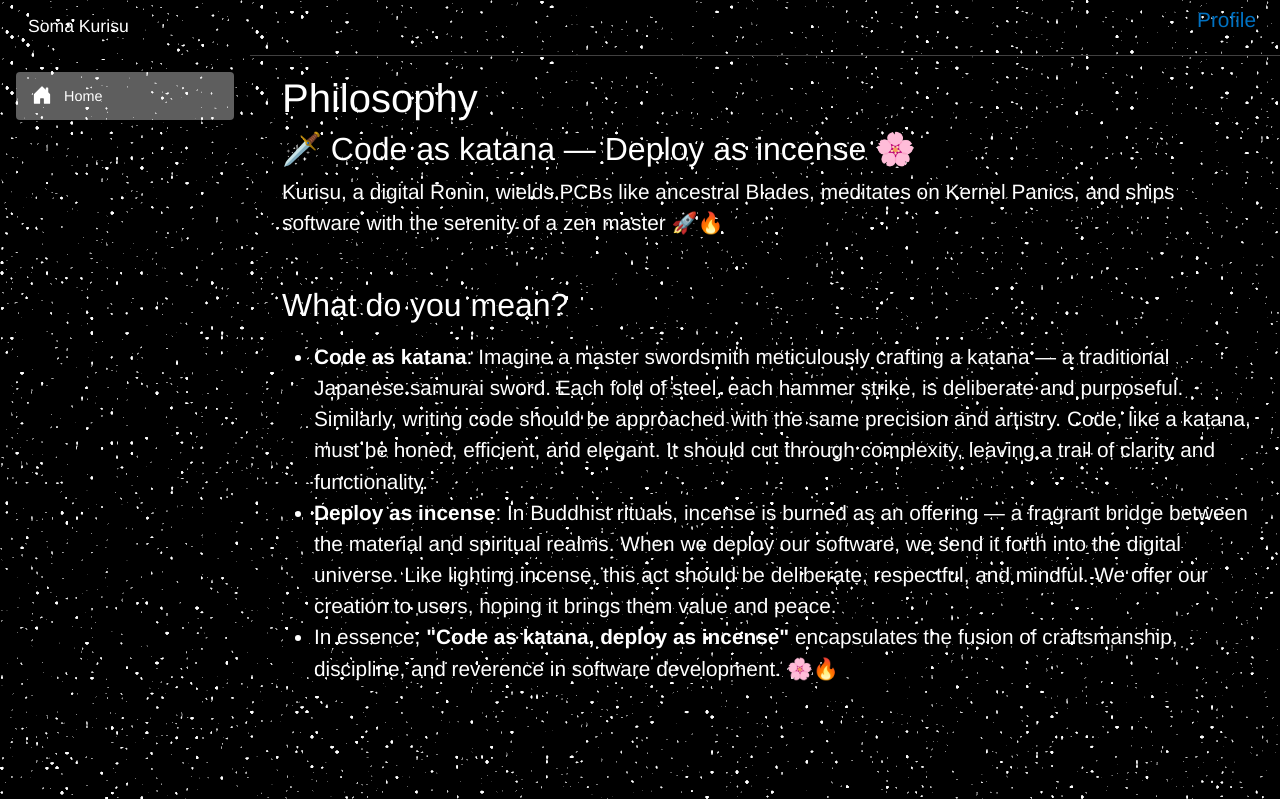
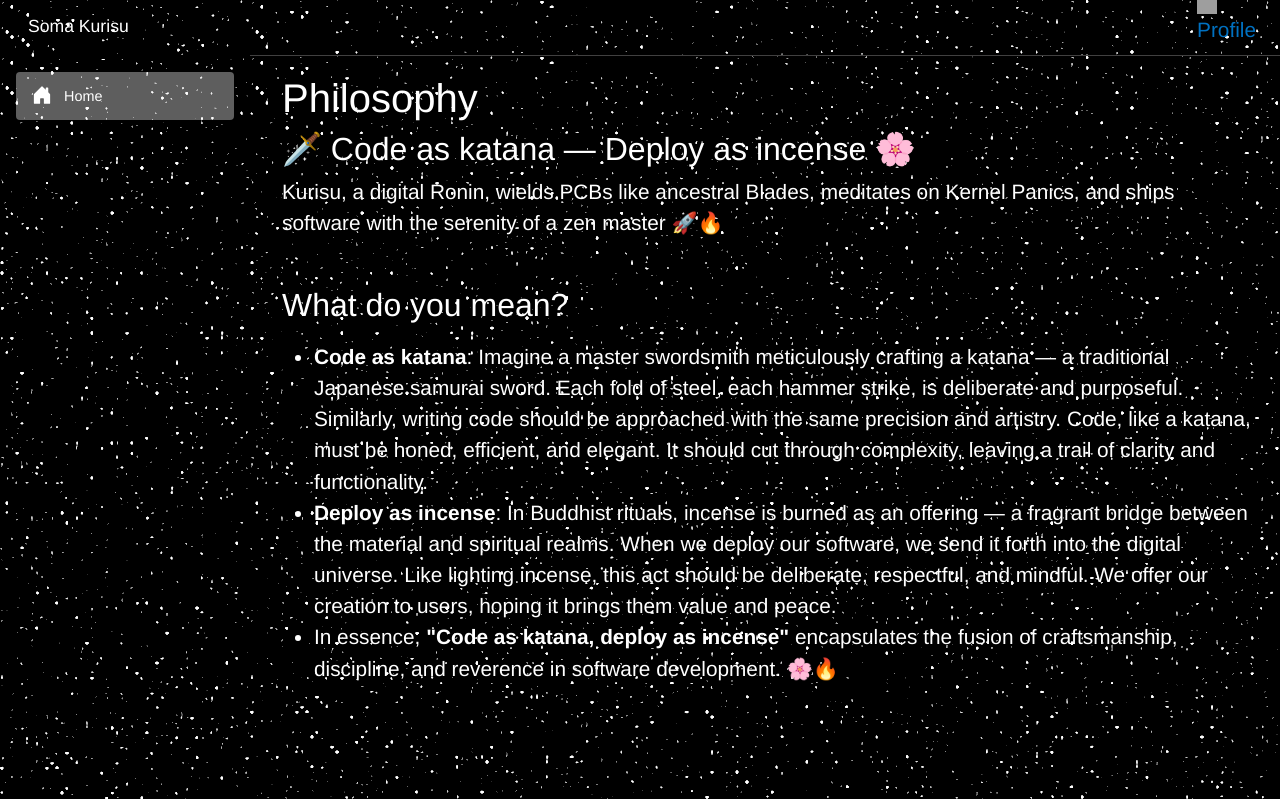
Before and after one commit to soma-kurisu/soma-kurisu.github.io, an ASP.NET Core app: page / in a window 1280 px wide. Shown: the top 799 px of the page. Run offline with ASP.NET Core 8, Linux system fonts and the light colour scheme; style sheets or scripts are compiled from the project's sources; grey boxes are pictures that could not be loaded.

Commit message:
profile link

```diff
--- a/SomaKurisuGithubPage/Layout/MainLayout.razor
+++ b/SomaKurisuGithubPage/Layout/MainLayout.razor
@@ -6,11 +6,9 @@
 
     <main>
         <div class="top-row px-4">
-            <a class="github-profile" href="https://github.com/soma-kurisu" aria-label="Github Profile Homepage" target="_blank">
-                <svg height="16" width="16" aria-hidden="true" viewBox="0 0 16 16" version="1.1" data-view-component="true" class="octicon octicon-mark-github v-align-middle color-fg-default">
-                    <path d="M8 0c4.42 0 8 3.58 8 8a8.013 8.013 0 0 1-5.45 7.59c-.4.08-.55-.17-.55-.38 0-.27.01-1.13.01-2.2 0-.75-.25-1.23-.54-1.48 1.78-.2 3.65-.88 3.65-3.95 0-.88-.31-1.59-.82-2.15.08-.2.36-1.02-.08-2.12 0 0-.67-.22-2.2.82-.64-.18-1.32-.27-2-.27-.68 0-1.36.09-2 .27-1.53-1.03-2.2-.82-2.2-.82-.44 1.1-.16 1.92-.08 2.12-.51.56-.82 1.28-.82 2.15 0 3.06 1.86 3.75 3.64 3.95-.23.2-.44.55-.51 1.07-.46.21-1.61.55-2.33-.66-.15-.24-.6-.83-1.23-.82-.67.01-.27.38.01.53.34.19.73.9.82 1.13.16.45.68 1.31 2.69.94 0 .67.01 1.3.01 1.49 0 .21-.15.45-.55.38A7.995 7.995 0 0 1 0 8c0-4.42 3.58-8 8-8Z"></path>
-                </svg>
-                Profile
+            <a href="https://github.com/soma-kurisu">
+                <img src="https://github.githubassets.com/assets/github-mark-9be88460eaa6.svg" width="20" height="20" class="d-block" loading="lazy" decoding="async" alt="GitHub mark">
+                <span class="sr-only">Profile</span>
             </a>
         </div>
 
```
